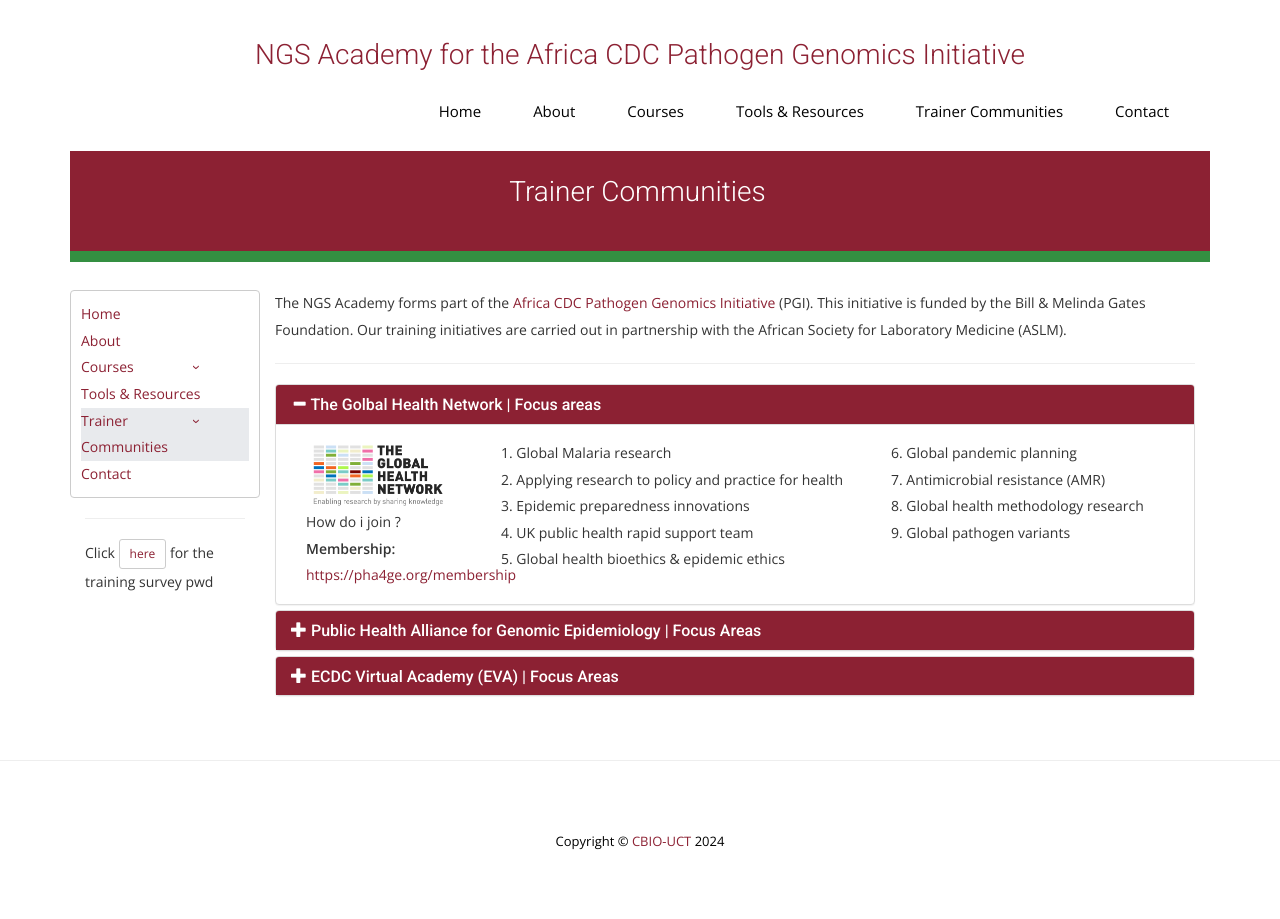
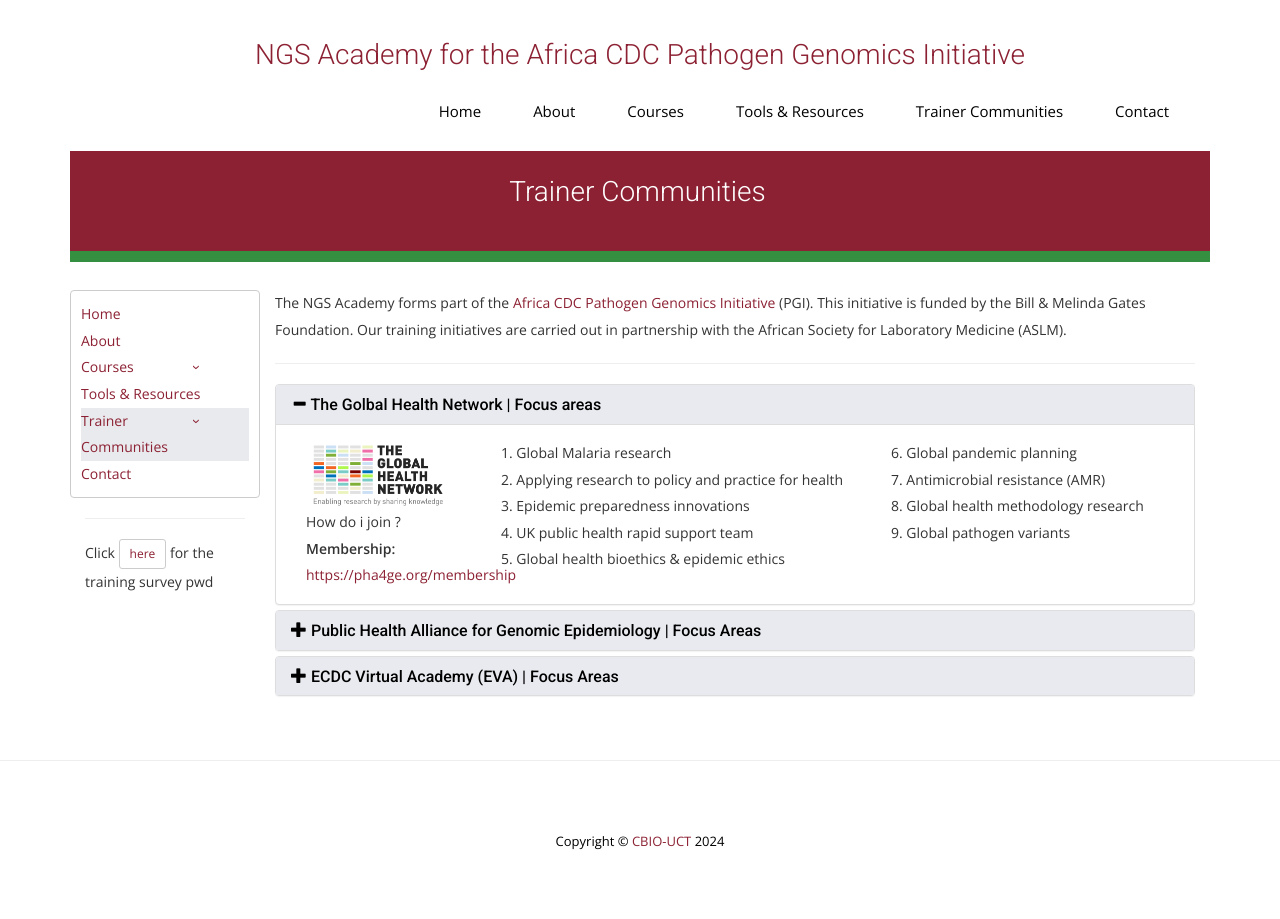
Before and after one commit to uct-cbio/ngs-academy, a Jekyll site: the page built from trainer_community.html, in a window 1280 px wide. Built offline with Jekyll 4.4.1, drawn with Linux system fonts in a browser that asks for light colours; nearby versions of some CDN libraries; some web fonts are replaced; library files that are not in the unit come from our copies; comment, search, counter and statistics services are not loaded.

Commit message:
changed color

```diff
--- a/trainer_community.html
+++ b/trainer_community.html
@@ -10,12 +10,12 @@
 
 
   .panel-default>.panel-heading {
-    background-color: #8c2133;
-    border-color: #8c2133;
+    background-color: #E8EAEF;
+    border-color:#E8EAEF;
 }
 
 .accordion_text_title {
-  color: white !important;
+  color: black !important;
 }
 </style>
   <!--New collapsible -->
```
